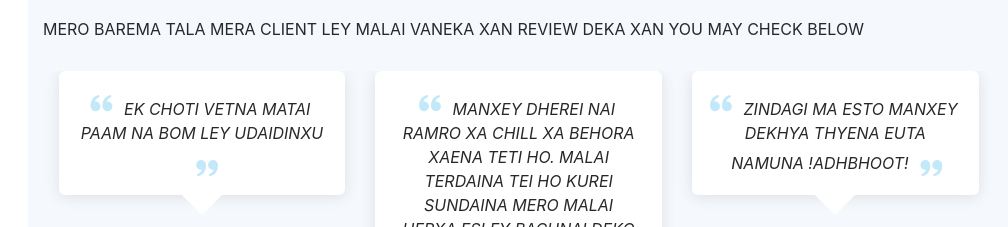
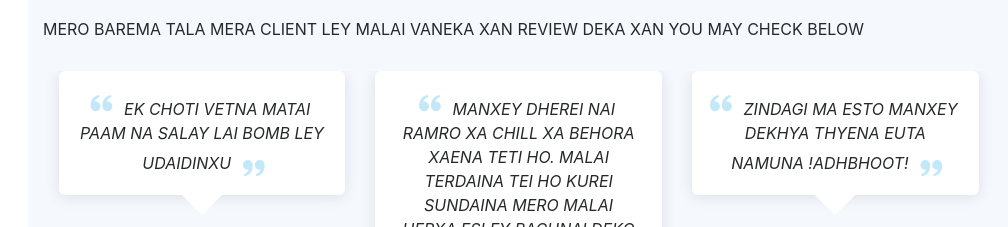
Before and after one commit to Prabhat2082/Portfolio, a plain HTML site: page index.html in a window 1280 px wide. Shown: the part 5517-5744 px from the top of the page, without its empty margins (272-1280 px from the left). Drawn offline with Linux system fonts and the light colour scheme.

Commit message:
Add files via upload

```diff
--- a/index.html
+++ b/index.html
@@ -557,7 +557,7 @@
           <div class="testimonial-item" data-aos="fade-up" data-aos-delay="100">
             <p>
               <i class="bx bxs-quote-alt-left quote-icon-left"></i>
-              EK CHOTI VETNA MATAI PAAM NA BOM LEY UDAIDINXU
+              EK CHOTI VETNA MATAI PAAM NA SALAY LAI BOMB LEY UDAIDINXU
               <i class="bx bxs-quote-alt-right quote-icon-right"></i>
             </p>
             <img src="assets/img/testimonials/testimonials-2.JPG" class="testimonial-img" alt="">
```
